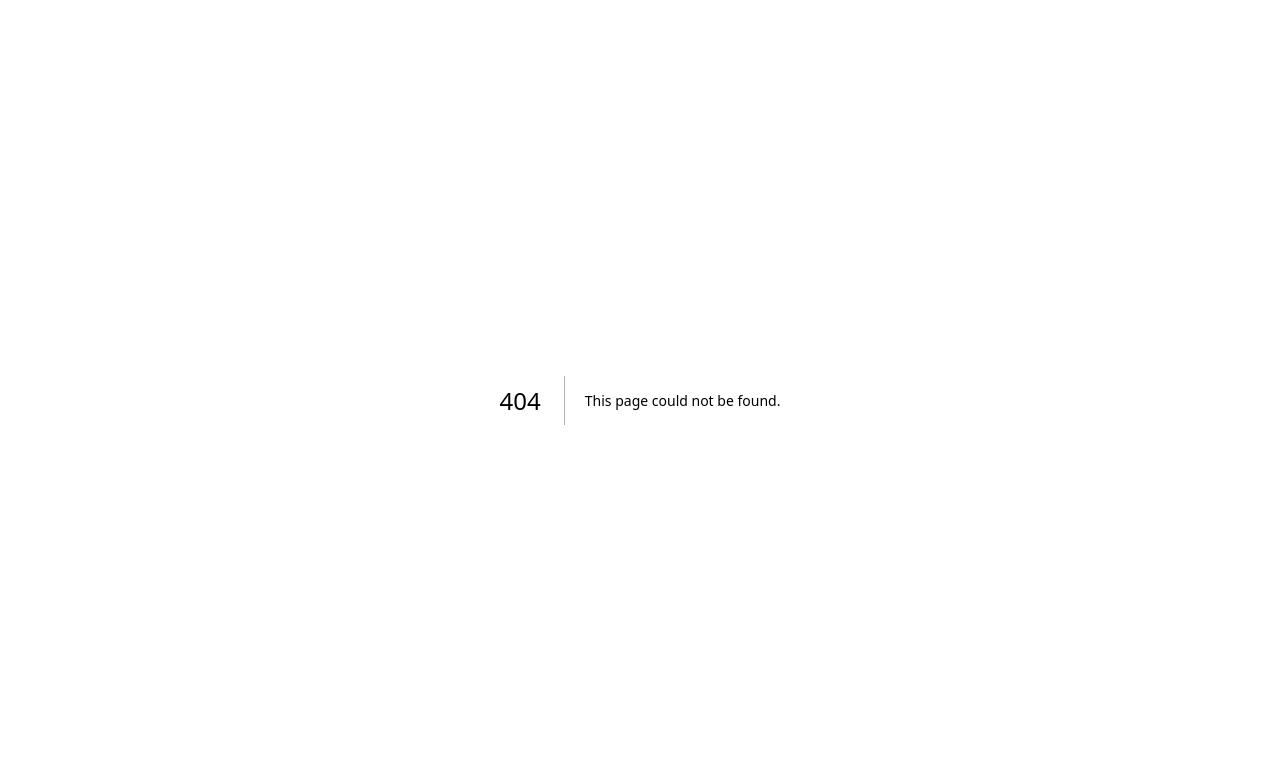
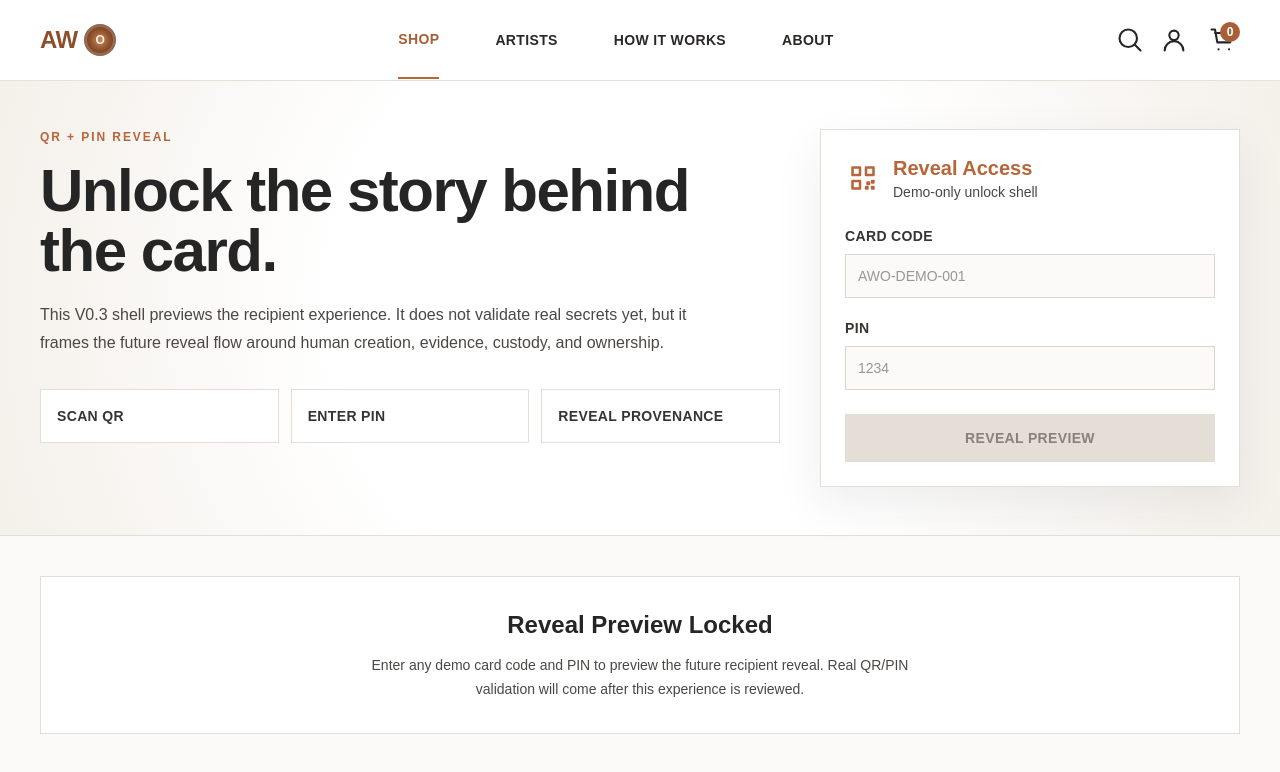
Before and after one commit to TBHVision/gpt-codex-awo, a Next.js app: page /reveal in a window 1280 px wide. Before the commit this address had no page. Shown: the top 772 px of the page. Built offline with nearby package versions, Linux system fonts and the light colour scheme.

Commit message:
feat: add reveal shell

```diff
--- /dev/null
+++ b/src/app/reveal/RevealClient.tsx
@@ -0,0 +1,200 @@
+"use client";
+
+import { useState } from "react";
+import StorefrontNav from "@/app/components/StorefrontNav";
+
+const previewSections = [
+  {
+    body: "A short, personal note from the artist will live here, tying the work back to the moment and human intention behind it.",
+    eyebrow: "Artist Story",
+    title: "Made by a real person",
+  },
+  {
+    body: "This preview will show timestamped capture evidence, creation notes, and the provenance record tied to the purchased card.",
+    eyebrow: "Capture Evidence",
+    title: "Creation proof, not just a claim",
+  },
+  {
+    body: "The chain of custody will show how the piece moved from artist to buyer to recipient without exposing private customer data.",
+    eyebrow: "Chain of Custody",
+    title: "A clear path from origin to you",
+  },
+  {
+    body: "Ownership preview will summarize what was unlocked and how the recipient can revisit the story later.",
+    eyebrow: "Verified Ownership",
+    title: "Your card, your provenance",
+  },
+];
+
+function QrIcon() {
+  return (
+    <svg aria-hidden="true" className="size-9" viewBox="0 0 24 24">
+      <path
+        d="M5 5h5v5H5z M14 5h5v5h-5z M5 14h5v5H5z M15 15h1v1h-1z M18 14h1v1h-1z M14 18h1v1h-1z M18 18h1v1h-1z"
+        fill="none"
+        stroke="currentColor"
+        strokeLinecap="round"
+        strokeLinejoin="round"
+        strokeWidth="1.7"
+      />
+    </svg>
+  );
+}
+
+function ShieldIcon() {
+  return (
+    <svg aria-hidden="true" className="size-7" viewBox="0 0 24 24">
+      <path
+        d="M12 3 20 6v5c0 5-3.4 8.4-8 10-4.6-1.6-8-5-8-10V6l8-3Z"
+        fill="none"
+        stroke="currentColor"
+        strokeWidth="1.8"
+      />
+      <path
+        d="m8.5 12 2.1 2.1 4.9-5"
+        fill="none"
+        stroke="currentColor"
+        strokeLinecap="round"
+        strokeLinejoin="round"
+        strokeWidth="1.8"
+      />
+    </svg>
+  );
+}
+
+export default function RevealClient() {
+  const [cardCode, setCardCode] = useState("");
+  const [pin, setPin] = useState("");
+  const [isRevealed, setIsRevealed] = useState(false);
+
+  const canPreview = cardCode.trim().length > 0 && pin.trim().length > 0;
+
+  function revealPreview() {
+    if (!canPreview) {
+      return;
+    }
+
+    setIsRevealed(true);
+  }
+
+  return (
+    <main className="min-h-screen bg-[#fbfaf8] text-[#252525]">
+      <StorefrontNav active="shop" />
+
+      <section className="border-b border-[#e5ded6] bg-[radial-gradient(circle_at_center,#ffffff_0,#ffffff_45%,#f4f0ea_100%)]">
+        <div className="mx-auto grid max-w-7xl gap-10 px-6 py-12 lg:grid-cols-[1fr_420px] lg:px-10">
+          <div>
+            <p className="text-xs font-black uppercase tracking-[0.16em] text-[#b7653a]">
+              QR + PIN reveal
+            </p>
+            <h1 className="mt-4 max-w-3xl text-5xl font-black leading-none tracking-tight sm:text-6xl">
+              Unlock the story behind the card.
+            </h1>
+            <p className="mt-5 max-w-2xl text-base leading-7 text-[#4b4743]">
+              This V0.3 shell previews the recipient experience. It does not
+              validate real secrets yet, but it frames the future reveal flow
+              around human creation, evidence, custody, and ownership.
+            </p>
+            <div className="mt-8 grid gap-3 sm:grid-cols-3">
+              {["Scan QR", "Enter PIN", "Reveal Provenance"].map((step) => (
+                <div
+                  className="border border-[#e5ded6] bg-white p-4 text-sm font-black uppercase tracking-wide text-[#373431]"
+                  key={step}
+                >
+                  {step}
+                </div>
+              ))}
+            </div>
+          </div>
+
+          <div className="border border-[#e5ded6] bg-white p-6 shadow-[0_18px_45px_rgba(45,38,32,.08)]">
+            <div className="flex items-center gap-3 text-[#b7653a]">
+              <QrIcon />
+              <div>
+                <h2 className="text-xl font-black">Reveal Access</h2>
+                <p className="text-sm text-[#4b4743]">Demo-only unlock shell</p>
+              </div>
+            </div>
+
+            <div className="mt-6 grid gap-5">
+              <label className="block text-sm font-black uppercase tracking-wide text-[#373431]">
+                Card Code
+                <input
+                  className="mt-2 h-11 w-full border border-[#dfd5ca] bg-[#fbfaf8] px-3 text-sm font-medium normal-case tracking-normal outline-none focus:border-[#b7653a]"
+                  onChange={(event) => setCardCode(event.target.value)}
+                  placeholder="AWO-DEMO-001"
+                  type="text"
+                  value={cardCode}
+                />
+              </label>
+              <label className="block text-sm font-black uppercase tracking-wide text-[#373431]">
+                PIN
+                <input
+                  className="mt-2 h-11 w-full border border-[#dfd5ca] bg-[#fbfaf8] px-3 text-sm font-medium normal-case tracking-normal outline-none focus:border-[#b7653a]"
+                  onChange={(event) => setPin(event.target.value)}
+                  placeholder="1234"
+                  type="password"
+                  value={pin}
+                />
+              </label>
+            </div>
+
+            <button
+              className={`mt-6 h-12 w-full px-4 text-sm font-black uppercase tracking-wide ${
+                canPreview
+                  ? "bg-[#252525] text-white hover:bg-[#3a3632]"
+                  : "bg-[#e5ded6] text-[#8a8178]"
+              }`}
+              disabled={!canPreview}
+              onClick={revealPreview}
+              type="button"
+            >
+              Reveal Preview
+            </button>
+          </div>
+        </div>
+      </section>
+
+      <section className="mx-auto max-w-7xl px-6 py-10 lg:px-10">
+        {isRevealed ? (
+          <div>
+            <div className="flex items-center gap-3 text-[#b7653a]">
+              <ShieldIcon />
+              <p className="text-xs font-black uppercase tracking-[0.16em] text-[#b7653a]">
+                Preview unlocked
+              </p>
+            </div>
+            <h2 className="mt-3 text-3xl font-black tracking-tight">
+              Provenance preview for {cardCode.trim()}
+            </h2>
+            <div className="mt-8 grid gap-5 md:grid-cols-2">
+              {previewSections.map((section) => (
+                <article
+                  className="border border-[#e5ded6] bg-white p-6 shadow-[0_18px_45px_rgba(45,38,32,.06)]"
+                  key={section.eyebrow}
+                >
+                  <p className="text-xs font-black uppercase tracking-[0.16em] text-[#b7653a]">
+                    {section.eyebrow}
+                  </p>
+                  <h3 className="mt-3 text-2xl font-black">{section.title}</h3>
+                  <p className="mt-3 text-sm leading-6 text-[#4b4743]">
+                    {section.body}
+                  </p>
+                </article>
+              ))}
+            </div>
+          </div>
+        ) : (
+          <div className="border border-[#e5ded6] bg-white p-8 text-center">
+            <h2 className="text-2xl font-black">Reveal Preview Locked</h2>
+            <p className="mx-auto mt-3 max-w-xl text-sm leading-6 text-[#4b4743]">
+              Enter any demo card code and PIN to preview the future recipient
+              reveal. Real QR/PIN validation will come after this experience is
+              reviewed.
+            </p>
+          </div>
+        )}
+      </section>
+    </main>
+  );
+}
--- /dev/null
+++ b/src/app/reveal/page.tsx
@@ -0,0 +1,5 @@
+import RevealClient from "./RevealClient";
+
+export default function RevealPage() {
+  return <RevealClient />;
+}
```
Also changed, not shown: 2 other files (tests, documents, lock files or other folders).
